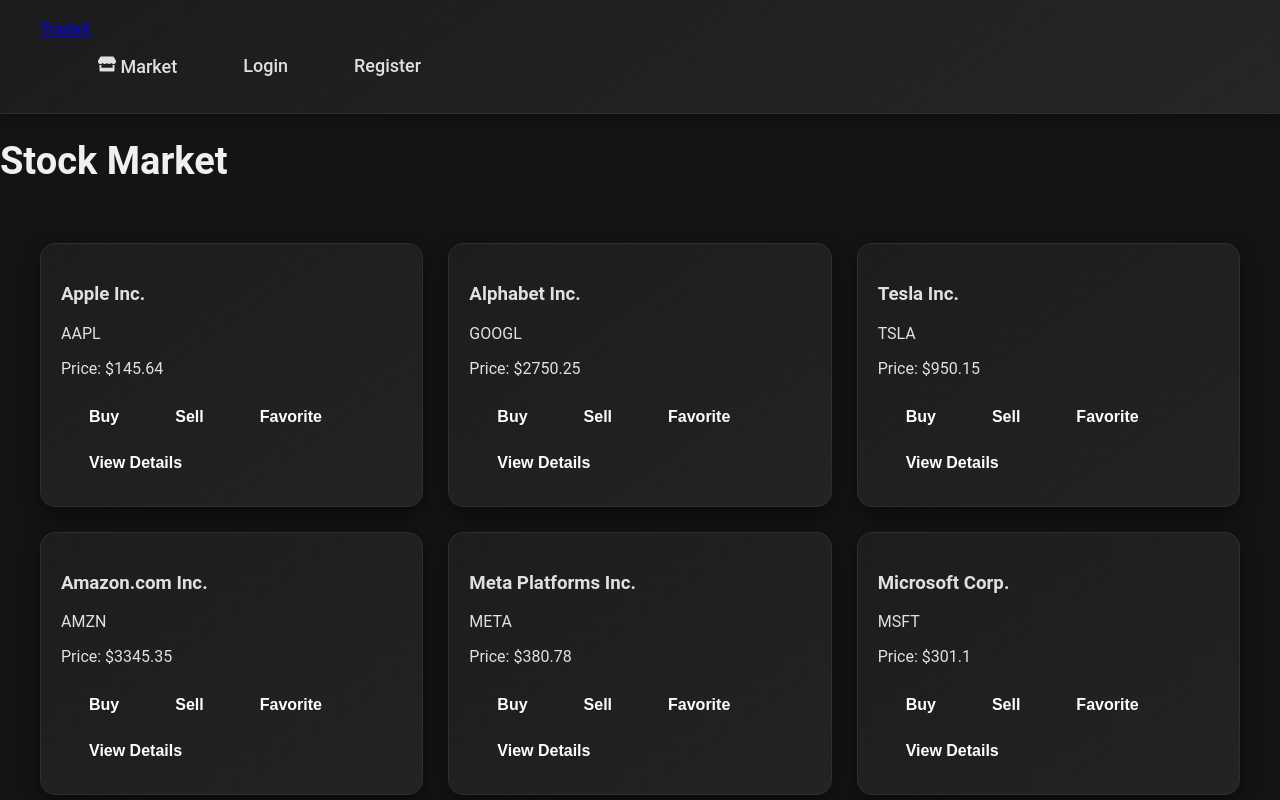
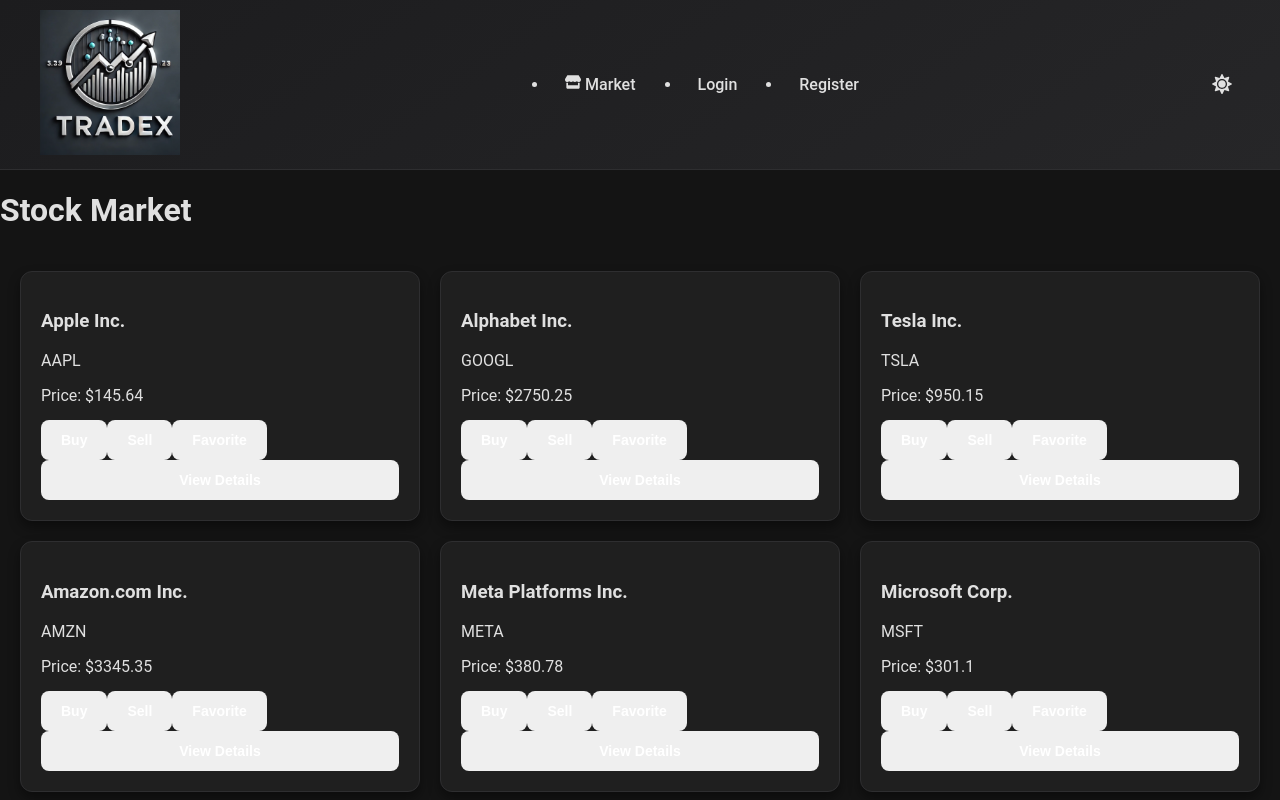
Before and after one commit to Aliiyousiff/tradex-FE, a React (Vite) app: page /market in a window 1280 px wide. Shown: the top 800 px of the page. Built offline with nearby package versions, Linux system fonts and the light colour scheme; a web font is replaced by a local one.

Commit message:
Dark mode

```diff
--- a/src/App.css
+++ b/src/App.css
@@ -3,8 +3,32 @@
   font-family: 'Roboto', sans-serif;
   margin: 0;
   padding: 0;
-  background-color: #141414; /* Dark, sleek background */
-  color: #e0e0e0; /* Light text for contrast */
+  background-color: var(--bg-color);
+  color: var(--text-color);
+  transition: background-color 0.3s ease, color 0.3s ease;
+}
+
+/* Theme Variables */
+:root {
+  --bg-color: #141414;
+  --text-color: #e0e0e0;
+  --card-bg-color: #1f1f1f;
+  --border-color: #2e2e30;
+  --button-bg-primary: #28a745;
+  --button-bg-secondary: #dc3545;
+  --button-bg-tertiary: #007bff;
+  --button-text-color: #ffffff;
+}
+
+body.light-mode {
+  --bg-color: #f0f0f0;
+  --text-color: #141414;
+  --card-bg-color: #ffffff;
+  --border-color: #d0d0d0;
+  --button-bg-primary: #34c759;
+  --button-bg-secondary: #ff3b30;
+  --button-bg-tertiary: #0a84ff;
+  --button-text-color: #ffffff;
 }
 
 /* App Container */
@@ -12,74 +36,98 @@
   display: flex;
   flex-direction: column;
   min-height: 100vh;
-  background-color: #141414;
+  background-color: var(--bg-color);
 }
 
 /* Navigation Bar */
-nav {
+.navbar {
   background: linear-gradient(145deg, #1c1c1e, #262628);
-  color: #e0e0e0;
-  padding: 20px 40px;
+  padding: 10px 40px;
   display: flex;
+  align-items: center;
   justify-content: space-between;
-  align-items: center;
-  box-shadow: 0 6px 12px rgba(0, 0, 0, 0.3);
-  border-bottom: 1px solid #2e2e30;
+  border-bottom: 1px solid var(--border-color);
 }
 
-nav ul {
-  list-style-type: none;
+/* Logo Image */
+.navbar-logo {
   display: flex;
-  gap: 30px;
+  align-items: center;
 }
 
-nav ul li a,
-nav ul li button {
-  color: #e0e0e0;
+.navbar-logo-img {
+  width: 140px;
+  height: auto;
+  transition: transform 0.2s ease;
+}
+
+.navbar-logo-img:hover {
+  transform: scale(1.05);
+}
+
+/* Navbar Links */
+.navbar-links {
+  display: flex;
+  align-items: center;
+  gap: 30px;
+  flex: 1;
+  justify-content: center;
+}
+
+.navbar-link,
+.logout-button {
+  color: var(--text-color);
   text-decoration: none;
-  font-size: 18px;
+  font-size: 16px;
   font-weight: 500;
-  padding: 10px 18px;
-  border-radius: 6px;
+  padding: 8px 16px;
+  border-radius: 5px;
   transition: color 0.2s ease, background-color 0.2s ease;
 }
 
-nav ul li a:hover,
-nav ul li button:hover {
+.navbar-link:hover,
+.logout-button:hover {
   background-color: #333333;
 }
 
-/* Headings */
-h1,
-h2 {
-  color: #f0f0f0;
-  font-weight: 700;
-  margin-bottom: 20px;
+/* Dark Mode Toggle Button */
+.toggle-button {
+  background: none;
+  border: none;
+  color: var(--text-color);
+  font-size: 20px;
+  cursor: pointer;
+  display: flex;
+  align-items: center;
+  justify-content: center;
+  padding: 8px;
+  border-radius: 50%;
+  transition: background-color 0.3s ease;
 }
 
-h1 {
-  font-size: 38px;
+.toggle-button:hover {
+  background-color: #333333;
 }
 
-h2 {
-  font-size: 28px;
+/* Stock List Layout */
+.stock-list {
+  display: grid;
+  grid-template-columns: repeat(auto-fill, minmax(300px, 1fr));
+  gap: 20px;
+  padding: 20px;
 }
 
-/* Stock Item (Card Style) */
-.stock-list {
-  display: grid;
-  grid-template-columns: repeat(auto-fill, minmax(320px, 1fr));
-  gap: 25px;
-  padding: 40px;
-}
-
+/* Stock Item Card */
 .stock-item {
-  background: linear-gradient(145deg, #1d1d1f, #232325);
-  color: #e0e0e0;
+  background: var(--card-bg-color);
+  color: var(--text-color);
   padding: 20px;
-  border-radius: 15px;
-  box-shadow: 0 8px 20px rgba(0, 0, 0, 0.5);
-  border: 1px solid #2e2e30;
+  border-radius: 12px;
+  box-shadow: 0 6px 12px rgba(0, 0, 0, 0.4);
+  border: 1px solid var(--border-color);
+  display: flex;
+  flex-direction: column;
+  justify-content: space-between;
   transition: transform 0.3s ease, box-shadow 0.3s ease;
 }
 
@@ -88,30 +136,14 @@
   box-shadow: 0 12px 30px rgba(0, 0, 0, 0.7);
 }
 
-/* Input Fields */
-input[type='text'],
-input[type='password'],
-input[type='email'],
-select {
-  width: 100%;
-  padding: 14px;
-  margin: 12px 0;
-  border: 1px solid #3a3a3d;
-  border-radius: 12px;
-  font-size: 16px;
-  background-color: #1a1a1c;
-  color: #e0e0e0;
-  box-shadow: inset 2px 2px 6px rgba(0, 0, 0, 0.4);
-  transition: border-color 0.3s ease, box-shadow 0.3s ease;
+.stock-item h2 {
+  font-size: 20px;
+  margin-bottom: 10px;
 }
 
-input:focus {
-  border-color: #26a69a;
-  box-shadow: 0 0 5px 2px rgba(38, 166, 154, 0.5);
-}
-
-::placeholder {
-  color: #b0b0b0;
+.stock-item p {
+  font-size: 16px;
+  margin-bottom: 15px;
 }
 
 /* Button Styles */
@@ -120,69 +152,61 @@
 button.secondary,
 button.tertiary {
   display: inline-block;
-  padding: 14px 28px;
-  border-radius: 12px;
+  padding: 12px 20px;
+  border-radius: 8px;
   border: none;
-  font-size: 16px;
+  font-size: 14px;
   font-weight: 600;
-  color: #ffffff;
+  color: var(--button-text-color);
   cursor: pointer;
   transition: transform 0.3s ease, box-shadow 0.3s ease;
-  background: none;
 }
 
-/* Buy Button (Green) */
+/* Primary Button (Green - Buy) */
 button.primary {
-  background: linear-gradient(145deg, #28a745, #218838) !important;
-  box-shadow: 0 4px 8px rgba(0, 0, 0, 0.3);
+  background: var(--button-bg-primary);
 }
 
 button.primary:hover {
-  background: linear-gradient(145deg, #34d058, #28a745) !important;
-  transform: translateY(-4px);
-  box-shadow: 0 8px 16px rgba(0, 0, 0, 0.4);
+  background: #34d058;
+  transform: translateY(-3px);
 }
 
-/* Sell Button (Red) */
+/* Secondary Button (Red - Sell) */
 button.secondary {
-  background: linear-gradient(145deg, #dc3545, #c82333) !important;
-  box-shadow: 0 4px 8px rgba(0, 0, 0, 0.3);
+  background: var(--button-bg-secondary);
 }
 
 button.secondary:hover {
-  background: linear-gradient(145deg, #e74c3c, #dc3545) !important;
-  transform: translateY(-4px);
-  box-shadow: 0 8px 16px rgba(0, 0, 0, 0.4);
+  background: #e74c3c;
+  transform: translateY(-3px);
 }
 
-/* Details Button (Blue) */
+/* Tertiary Button (Blue - Details) */
 button.tertiary {
-  background: linear-gradient(145deg, #007bff, #0056b3) !important;
-  box-shadow: 0 4px 8px rgba(0, 0, 0, 0.3);
+  background: var(--button-bg-tertiary);
 }
 
 button.tertiary:hover {
-  background: linear-gradient(145deg, #339af0, #007bff) !important;
-  transform: translateY(-4px);
-  box-shadow: 0 8px 16px rgba(0, 0, 0, 0.4);
+  background: #339af0;
+  transform: translateY(-3px);
 }
 
 /* Disabled Button */
 button:disabled {
-  background: #3a3a3d !important;
+  background: #3a3a3d;
   color: #b0b0b0;
   cursor: not-allowed;
-  opacity: 0.6;
 }
 
 /* Form Container */
 .form-container {
   max-width: 450px;
-  margin: 50px auto;
-  padding: 30px;
-  background: #1d1d1f;
-  border-radius: 15px;
-  box-shadow: 0 10px 25px rgba(0, 0, 0, 0.8);
+  margin: 20px auto;
+  padding: 20px;
+  background: var(--card-bg-color);
+  border-radius: 12px;
+  box-shadow: 0 8px 16px rgba(0, 0, 0, 0.6);
 }
 
 /* Error Message */
@@ -195,13 +219,32 @@
 /* Footer */
 footer {
   background: linear-gradient(145deg, #1c1c1e, #262628);
-  color: #e0e0e0;
+  color: var(--text-color);
   text-align: center;
-  padding: 25px;
+  padding: 20px;
 }
 
 /* Media Queries */
 @media (max-width: 768px) {
+  .navbar {
+    flex-direction: column;
+    align-items: flex-start;
+  }
+
+  .navbar-logo-img {
+    width: 120px;
+  }
+
+  .navbar-links {
+    flex-direction: column;
+    gap: 15px;
+    margin-top: 10px;
+  }
+
+  .toggle-button {
+    align-self: flex-end;
+  }
+
   .stock-list {
     grid-template-columns: 1fr;
   }
--- a/src/components/Navbar.jsx
+++ b/src/components/Navbar.jsx
@@ -1,15 +1,24 @@
-import React from 'react'
-import { Link } from 'react-router-dom'
-import { FaSignOutAlt, FaUser, FaChartLine, FaStore } from 'react-icons/fa'
-
+import React, { useState } from 'react';
+import { Link } from 'react-router-dom';
+import { FaSignOutAlt, FaUser, FaChartLine, FaStore, FaSun, FaMoon } from 'react-icons/fa';
 
 const Navbar = ({ isAuthenticated, onLogout }) => {
+  const [darkMode, setDarkMode] = useState(true);
+
+  // Toggle dark mode
+  const toggleDarkMode = () => {
+    setDarkMode(!darkMode);
+    document.body.classList.toggle('light-mode', !darkMode);
+  };
+
   return (
     <nav className="navbar">
-      <div className="navbar-container">
-        <Link to="/" className="navbar-logo">
-          TradeX
+      <div className="navbar-logo">
+        <Link to="/">
+          <img src="/images/logo.png" alt="TradeX Logo" className="navbar-logo-img" />
         </Link>
+      </div>
+
       <ul className="navbar-links">
         <li>
           <Link to="/market" className="navbar-link">
@@ -49,9 +58,12 @@
           </>
         )}
       </ul>
-      </div>
+
+      <button onClick={toggleDarkMode} className="toggle-button">
+        {darkMode ? <FaSun /> : <FaMoon />}
+      </button>
     </nav>
-  )
-}
+  );
+};
 
-export default Navbar
+export default Navbar;
```
Also changed, not shown: public/images/logo.png (added). Lines whose indentation alone changed are shown as unchanged.
